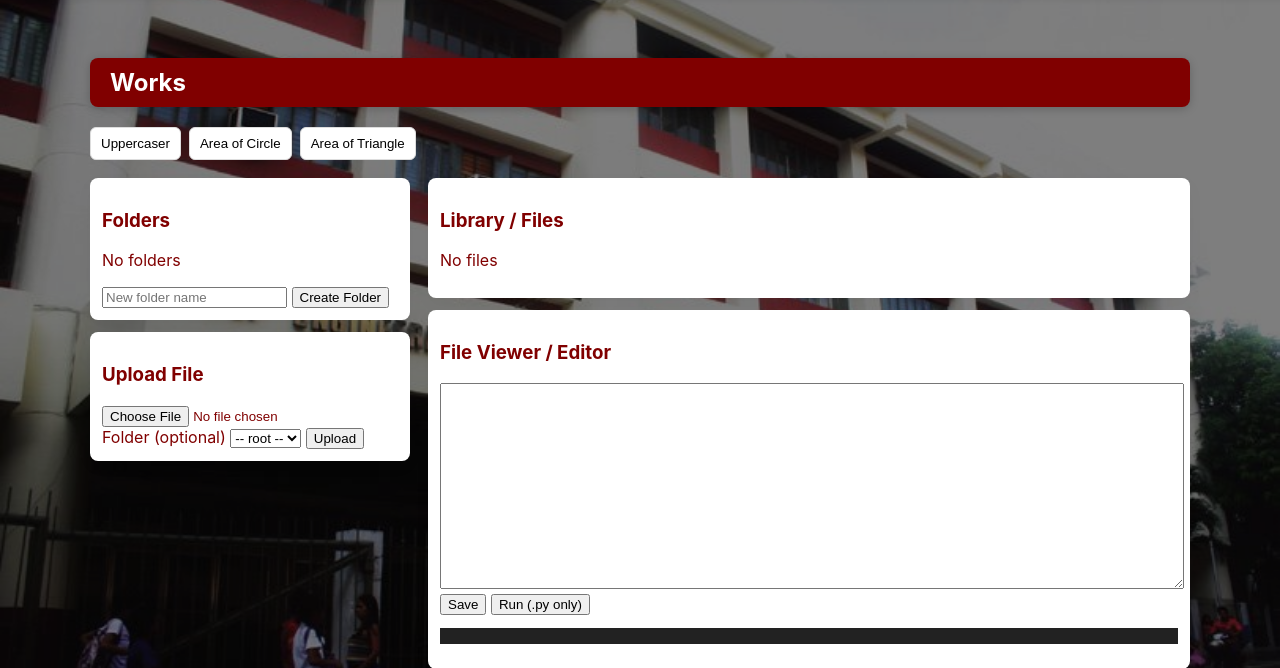
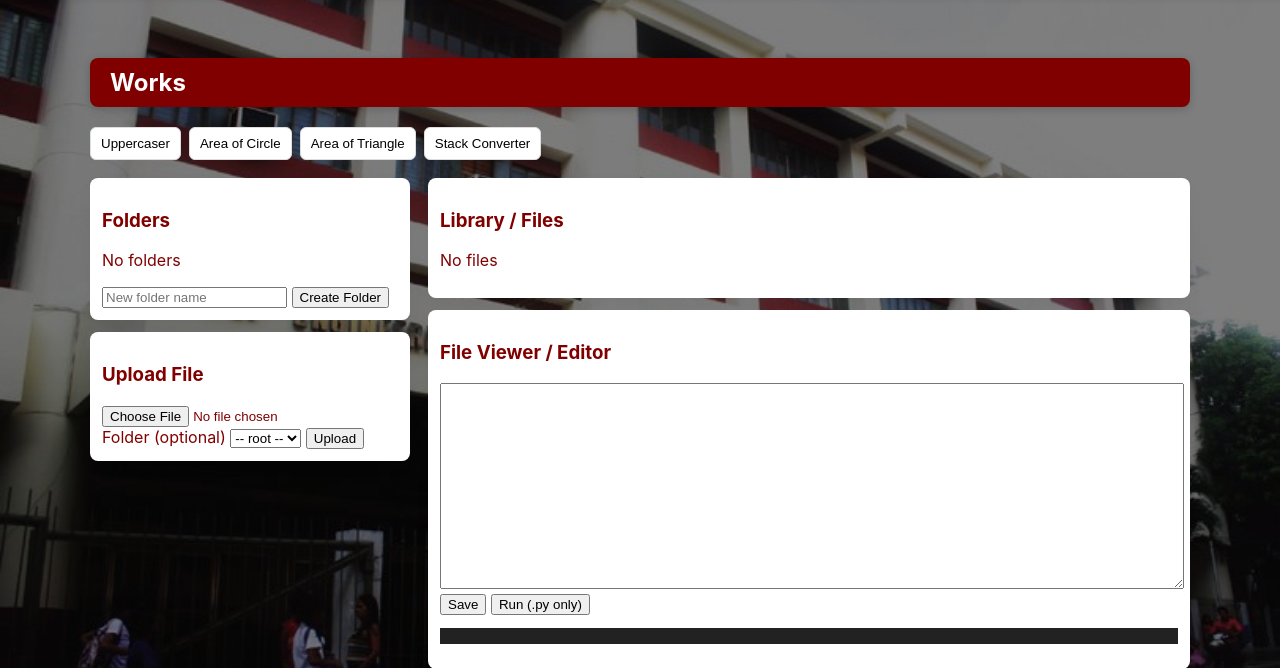
Before and after one commit to Earl-cmyk/DimlasDSAPortfolio.io, a Flask app: page /works in a window 1280 px wide. Shown: the part 44-712 px from the top of the page. Run offline with Flask 3, Linux system fonts and the light colour scheme; data that the repository does not hold is empty.

Commit message:
Added infix to postfix stack converter tool in mini utils

```diff
--- a/app.py
+++ b/app.py
@@ -405,6 +405,40 @@ def api_area_triangle():
     except Exception:
         return jsonify({"error": "invalid base/height"}), 400
 
+def infix_to_postfix(expression):
+    precedence = {'+':1, '-':1, '*':2, '/':2, '^':3}
+    stack = []
+    output = ""
+
+    for char in expression:
+        if char.isalnum():  # Operand
+            output += char
+        elif char == '(':
+            stack.append(char)
+        elif char == ')':
+            while stack and stack[-1] != '(':
+                output += stack.pop()
+            stack.pop()  # Remove '('
+        else:  # Operator
+            while stack and stack[-1] != '(' and precedence[char] <= precedence.get(stack[-1], 0):
+                output += stack.pop()
+            stack.append(char)
+
+    while stack:
+        output += stack.pop()
+
+    return output
+
+@app.route("/api/tool/stack/infix_to_postfix", methods=["POST"])
+def api_stack_infix_to_postfix():
+    data = request.json or {}
+    expression = data.get("expression", "")
+    try:
+        result = infix_to_postfix(expression)
+        return jsonify({"postfix": result})
+    except Exception as e:
+        return jsonify({"error": str(e)}), 400
+
 # -------------------------
 # Run app
 # -------------------------
--- a/static/js/main.js
+++ b/static/js/main.js
@@ -194,3 +194,39 @@ document.addEventListener('DOMContentLoaded', () => {
     }
   });
 });
+
+document.addEventListener("DOMContentLoaded", () => {
+  const toolsContent = document.getElementById("tools-content");
+
+  document.querySelectorAll(".mini-btn").forEach(btn => {
+    btn.addEventListener("click", () => {
+      const tool = btn.dataset.tool;
+
+      if (tool === "Stack Converter") {
+        toolsContent.innerHTML = `
+          <h3>Stack Converter (Infix ➜ Postfix)</h3>
+          <input id="expr" placeholder="Enter infix expression, e.g. (A+B)*C"
+                 style="width:60%; padding:8px; border-radius:6px;">
+          <button id="convert" class="mini-btn" style="background:#0b5cff; color:white;">Convert</button>
+          <div id="result" style="margin-top:10px; font-weight:bold;"></div>
+        `;
+
+        document.getElementById("convert").onclick = async () => {
+          const expression = document.getElementById("expr").value.trim();
+          const res = await fetch("/api/tool/stack/infix_to_postfix", {
+            method: "POST",
+            headers: { "Content-Type": "application/json" },
+            body: JSON.stringify({ expression })
+          });
+          const data = await res.json();
+          const resultDiv = document.getElementById("result");
+          if (data.postfix) {
+            resultDiv.textContent = `Postfix: ${data.postfix}`;
+          } else {
+            resultDiv.textContent = `Error: ${data.error}`;
+          }
+        };
+      }
+    });
+  });
+});
--- a/templates/works.html
+++ b/templates/works.html
@@ -7,6 +7,7 @@
   {% for item in mini_nav %}
     <button class="mini-btn" data-tool="{{ item }}">{{ item }}</button>
   {% endfor %}
+    <button class="mini-btn" data-tool="Stack Converter">Stack Converter</button>
 </div>
 
 <div class="tools-panel" id="tools-panel" style="color: white;">
```
